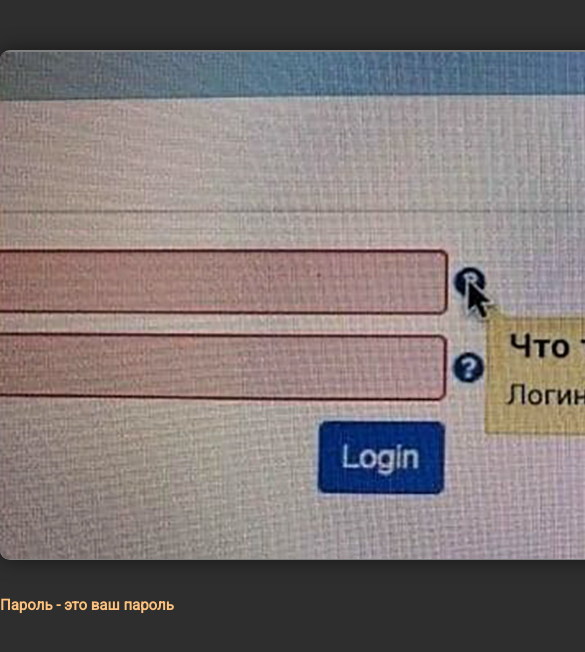
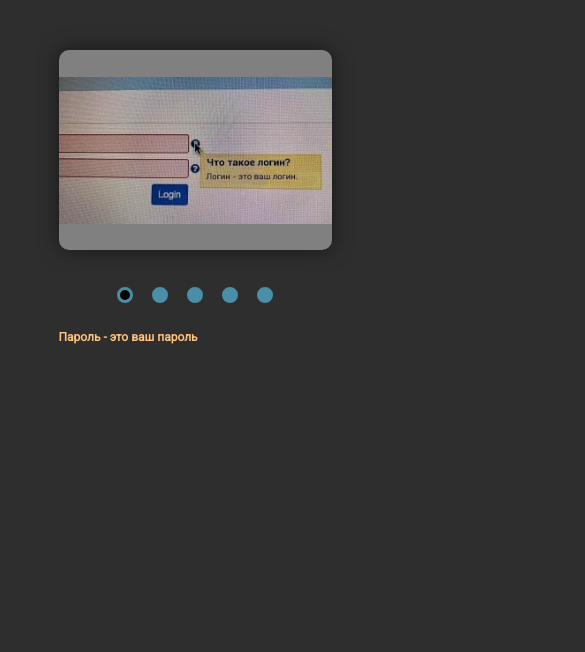
Before and after one commit to daurepchik/cssMemSlider, a plain HTML site: page cssMemSlider/index.html in a window 390 px wide. Shown: the top 652 px of the page, 585 px wide, since content can reach past the window. Drawn offline with Linux system fonts and the light colour scheme.

Commit message:
feat: add mobile adaptivity Вс, окт 17, 2021 15:02:28

```diff
--- a/cssMemSlider/style.css
+++ b/cssMemSlider/style.css
@@ -27,7 +27,7 @@ body {
 .container {
   margin: 50px auto;
   height: auto;
-  width: 940px;
+  width: 70%;
   display: flex;
   flex-direction: column;
   row-gap: 30px;
@@ -39,7 +39,7 @@ input {
 
 .slider {
   width: 100%;
-  height: 510px;
+  height: 450px;
   position: relative;
   overflow: hidden;
   background-color: grey;
@@ -73,18 +73,16 @@ input {
 .slider-text-controls {
   display: flex;
   justify-content: space-between;
-  align-items: center;
-  height: 30px;
+  height: auto;
 }
 
 .slider-text {
-  width: 500px;
-  height: 30px;
+  width: 80%;
+  height: 50px;
   display: flex;
-  align-items: center;
   position: relative;
   font-family: "Roboto", sans-serif;
-  font-size: 15px;
+  font-size: 18px;
   font-weight: bold;
   color: rgb(253, 194, 125);
   overflow: hidden;
@@ -129,15 +127,20 @@ label::after {
   top: 50%;
   left: 50%;
   transform: translate(-50%, -50%);
-  transition: 0.2s;
   border: 3px solid rgb(74, 143, 167);
   border-radius: 50%;
   background: rgb(74, 143, 167);
+  transition: 0.2s;
 }
 
 label:hover:after {
   background: white;
   border-color: white;
+}
+
+label:active:after {
+  background: rgb(194, 194, 194);
+  border-color: rgb(194, 194, 194);
 }
 
 #bullet1:checked ~ .slider-text-controls > .controls label:nth-child(1):after,
@@ -147,3 +150,48 @@ label:hover:after {
 #bullet5:checked ~ .slider-text-controls > .controls label:nth-child(5):after {
   background: black;
 }
+
+@media screen and (max-width: 1024px) {
+  .slider-text-controls {
+    display: flex;
+    flex-direction: column-reverse;
+    align-items: center;
+    row-gap: 20px;
+    justify-content: center;
+  }
+
+  .slider-text {
+    width: 100%;
+    font-size: 16px;
+  }
+
+  .slider {
+    height: 350px;
+  }
+}
+
+@media screen and (max-width: 768px) {
+  .slider-text {
+    font-size: 14px;
+  }
+
+  .slider {
+    height: 300px;
+  }
+}
+
+@media screen and (max-width: 540px) {
+  .slider-text {
+    font-size: 12px;
+  }
+
+  .slider {
+    height: 250px;
+  }
+}
+
+@media screen and (max-width: 420px) {
+  .slider {
+    height: 200px;
+  }
+}
```
